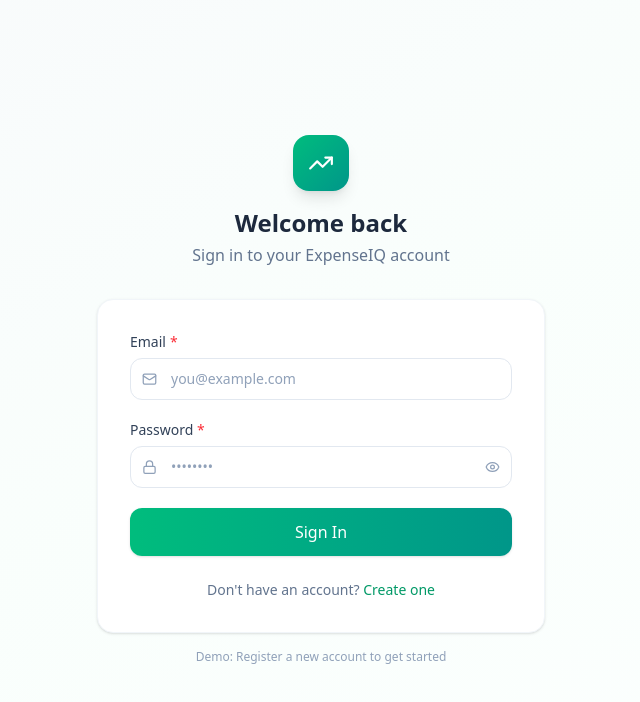
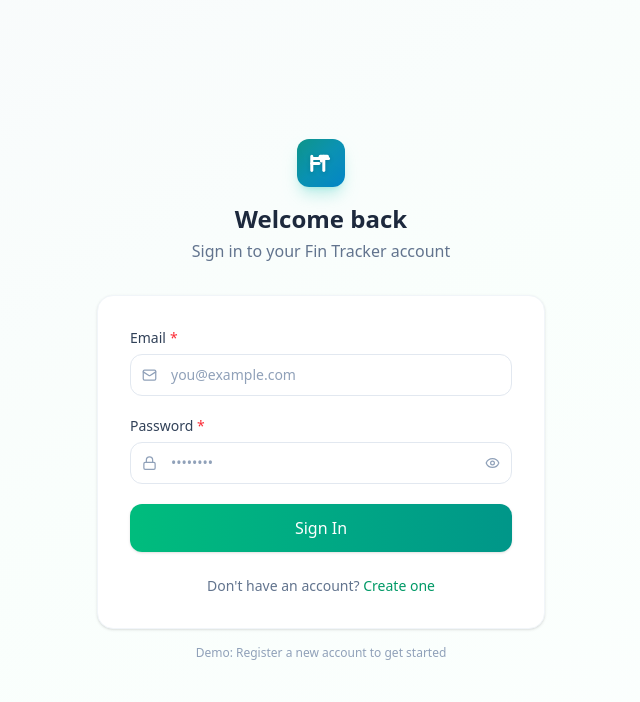
Before and after one commit to magendiran-ctr/Fin-Track, a Next.js app: page /login in a window 1280 px wide. Shown: the top 702 px of the page, without its empty margins (319-959 px from the left). Built offline with nearby package versions, Linux system fonts and the light colour scheme.

Commit message:
logo added for these expense

```diff
--- a/src/app/layout.tsx
+++ b/src/app/layout.tsx
@@ -9,8 +9,8 @@
 });
 
 export const metadata: Metadata = {
-  title: "ExpenseIQ - Smart Expense Tracker",
-  description: "Track your expenses, analyze spending patterns, and take control of your finances.",
+  title: "Fin Tracker - Smart Expense Management",
+  description: "Take control of your finances with Fin Tracker. Track expenses, analyze spending, and reach your financial goals.",
 };
 
 export default function RootLayout({
--- a/src/app/login/page.tsx
+++ b/src/app/login/page.tsx
@@ -5,7 +5,8 @@
 import React, { useState, useEffect } from "react";
 import Link from "next/link";
 import { useRouter } from "next/navigation";
-import { TrendingUp, Mail, Lock, Eye, EyeOff } from "lucide-react";
+import { Mail, Lock, Eye, EyeOff } from "lucide-react";
+import { Logo } from "@/components/ui/Logo";
 import { Button } from "@/components/ui/Button";
 import { Input } from "@/components/ui/Input";
 import { useAuth } from "@/contexts/AuthContext";
@@ -43,11 +44,9 @@
       <div className="w-full max-w-md">
         {/* Logo */}
         <div className="text-center mb-8">
-          <div className="inline-flex items-center justify-center w-14 h-14 bg-gradient-to-br from-emerald-500 to-teal-600 rounded-2xl shadow-lg mb-4">
-            <TrendingUp size={26} className="text-white" />
-          </div>
+          <Logo size="lg" className="justify-center mb-4" />
           <h1 className="text-2xl font-bold text-slate-800">Welcome back</h1>
-          <p className="text-slate-500 mt-1">Sign in to your ExpenseIQ account</p>
+          <p className="text-slate-500 mt-1">Sign in to your Fin Tracker account</p>
         </div>
 
         {/* Card */}
--- a/src/app/register/page.tsx
+++ b/src/app/register/page.tsx
@@ -5,7 +5,8 @@
 import React, { useState, useEffect } from "react";
 import Link from "next/link";
 import { useRouter } from "next/navigation";
-import { TrendingUp, User, Mail, Lock, Eye, EyeOff } from "lucide-react";
+import { User, Mail, Lock, Eye, EyeOff } from "lucide-react";
+import { Logo } from "@/components/ui/Logo";
 import { Button } from "@/components/ui/Button";
 import { Input } from "@/components/ui/Input";
 import { useAuth } from "@/contexts/AuthContext";
@@ -56,11 +57,9 @@
       <div className="w-full max-w-md">
         {/* Logo */}
         <div className="text-center mb-8">
-          <div className="inline-flex items-center justify-center w-14 h-14 bg-gradient-to-br from-emerald-500 to-teal-600 rounded-2xl shadow-lg mb-4">
-            <TrendingUp size={26} className="text-white" />
-          </div>
+          <Logo size="lg" className="justify-center mb-4" />
           <h1 className="text-2xl font-bold text-slate-800">Create your account</h1>
-          <p className="text-slate-500 mt-1">Start tracking your expenses today</p>
+          <p className="text-slate-500 mt-1">Start tracking your expenses with Fin Tracker</p>
         </div>
 
         {/* Card */}
--- a/src/components/Sidebar.tsx
+++ b/src/components/Sidebar.tsx
@@ -18,6 +18,7 @@
   Plus
 } from "lucide-react";
 import { useAuth } from "@/contexts/AuthContext";
+import { Logo } from "@/components/ui/Logo";
 
 const navItems = [
   { href: "/", label: "Dashboard", icon: LayoutDashboard },
@@ -69,11 +70,8 @@
       >
         {/* Logo */}
         <div className="p-6 border-b border-slate-200/50 dark:border-slate-700/50">
-          <Link href="/" className="flex items-center gap-3">
-            <div className="w-10 h-10 rounded-xl gradient-primary flex items-center justify-center shadow-lg shadow-teal-500/20">
-              <Wallet className="w-5 h-5 text-white" />
-            </div>
-            <span className="text-xl font-bold gradient-text">Fin-Track</span>
+          <Link href="/">
+            <Logo showText />
           </Link>
         </div>
 
--- /dev/null
+++ b/src/components/ui/Logo.tsx
@@ -0,0 +1,86 @@
+"use client";
+
+import React from "react";
+import { motion } from "framer-motion";
+
+interface LogoProps {
+    className?: string;
+    size?: "sm" | "md" | "lg" | number;
+    showText?: boolean;
+}
+
+export const Logo: React.FC<LogoProps> = ({ className = "", size = "md", showText = false }) => {
+    const getLogoSize = () => {
+        if (typeof size === "number") return size;
+        switch (size) {
+            case "sm": return 32;
+            case "lg": return 48;
+            default: return 40;
+        }
+    };
+
+    const finalSize = getLogoSize();
+
+    return (
+        <div className={`flex items-center gap-3 ${className}`}>
+            <motion.div
+                whileHover={{ scale: 1.05 }}
+                whileTap={{ scale: 0.95 }}
+                style={{ width: finalSize, height: finalSize }}
+                className="relative flex-shrink-0"
+            >
+                {/* Modern Logo Background */}
+                <div className="absolute inset-0 rounded-xl gradient-primary shadow-lg shadow-teal-500/25 flex items-center justify-center overflow-hidden">
+                    {/* Decorative accent */}
+                    <div className="absolute -top-1/2 -right-1/2 w-full h-full bg-white/10 rounded-full blur-2xl" />
+
+                    {/* FT Monogram inspired by user images */}
+                    <svg
+                        viewBox="0 0 24 24"
+                        fill="none"
+                        className="w-3/5 h-3/5 text-white drop-shadow-sm transition-transform duration-300 group-hover:scale-110"
+                        xmlns="http://www.w3.org/2000/svg"
+                    >
+                        <path
+                            d="M4 6V8M4 8V18M4 8H12M12 8V10M12 8H18"
+                            stroke="currentColor"
+                            strokeWidth="2.5"
+                            strokeLinecap="round"
+                            strokeLinejoin="round"
+                        />
+                        <path
+                            d="M10 12H4"
+                            stroke="currentColor"
+                            strokeWidth="2.5"
+                            strokeLinecap="round"
+                            strokeLinejoin="round"
+                        />
+                        {/* The "T" bar extension */}
+                        <path
+                            d="M14 6L14 18"
+                            stroke="currentColor"
+                            strokeWidth="2.5"
+                            strokeLinecap="round"
+                            strokeLinejoin="round"
+                        />
+                        <path
+                            d="M11 6H17"
+                            stroke="currentColor"
+                            strokeWidth="2.5"
+                            strokeLinecap="round"
+                            strokeLinejoin="round"
+                        />
+                    </svg>
+                </div>
+            </motion.div>
+
+            {showText && (
+                <div className="flex flex-col leading-tight">
+                    <span className="text-xl font-bold tracking-tight text-slate-800 dark:text-white uppercase">
+                        Fin <span className="text-teal-600 dark:text-teal-400">Tracker</span>
+                    </span>
+                </div>
+            )}
+        </div>
+    );
+};
```
